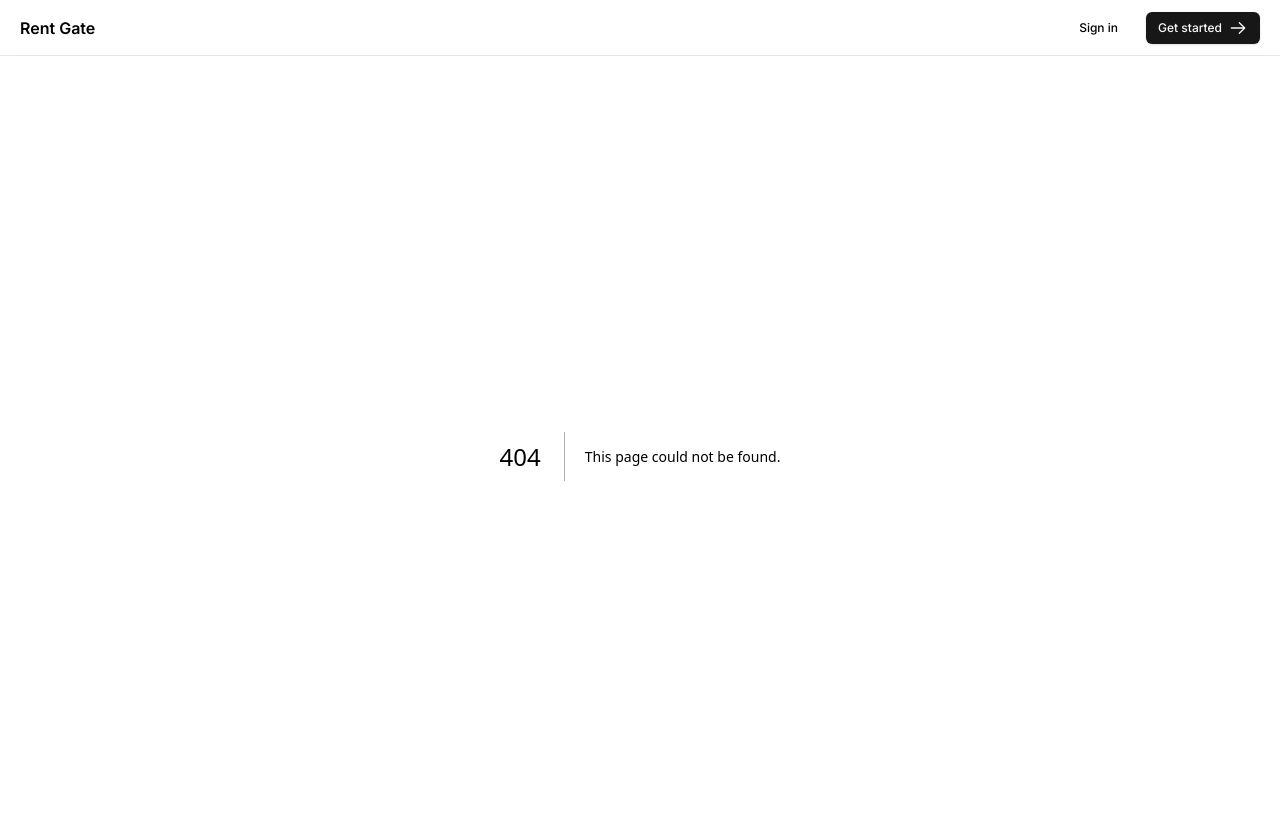
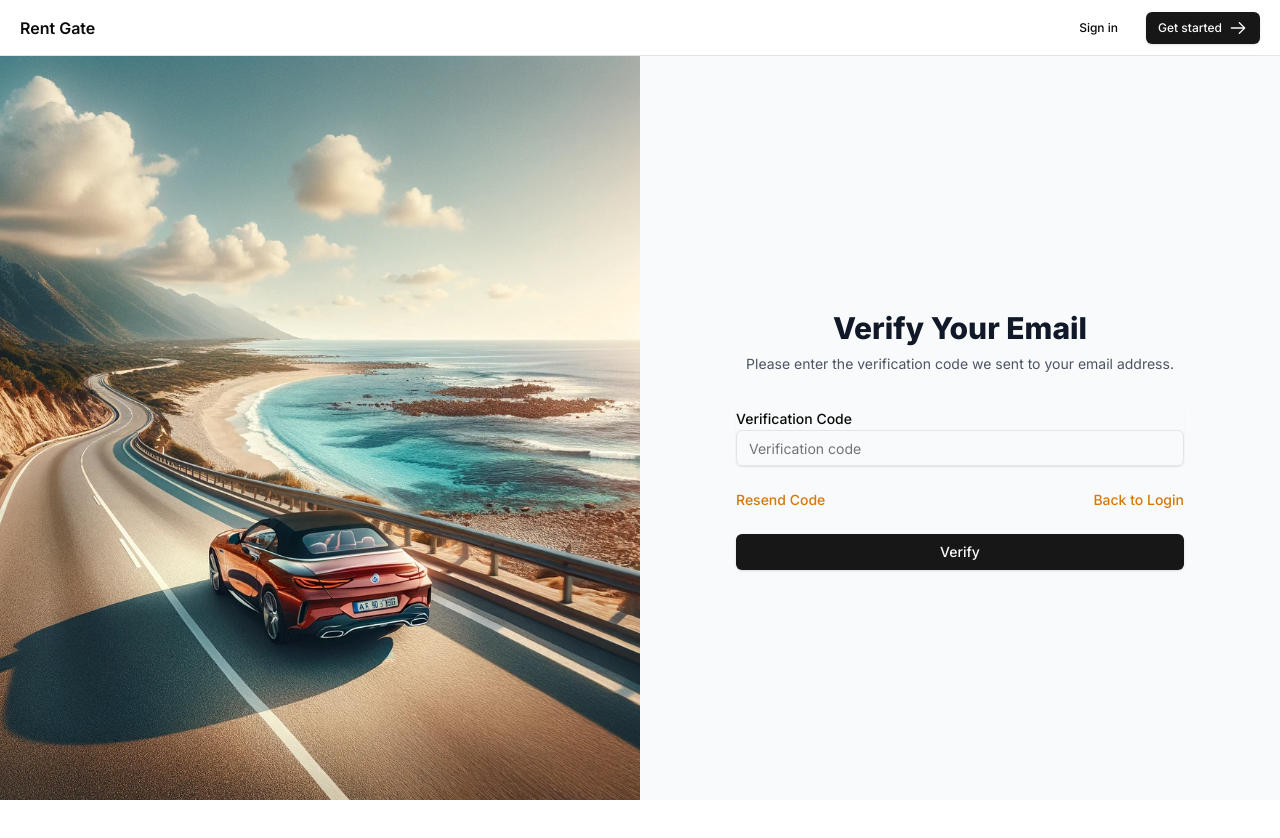
Before and after one commit to khusanov-m/rent-gate-client, a Next.js app: page /auth/verify in a window 1280 px wide. Before the commit this address had no page. Shown: the top 838 px of the page. After the commit the page ends 800 px from the top, so only its background shows below. Built offline with nearby package versions, Linux system fonts and the light colour scheme.

Commit message:
feat: verification pages, clear test req

```diff
--- a/app/auth/(operation)/layout.tsx
+++ b/app/auth/(operation)/layout.tsx
@@ -1,5 +1,4 @@
 import Image from "next/image";
-import { Suspense } from "react";
 
 export default function AuthLayout({
   children,
@@ -11,7 +10,6 @@ export default function AuthLayout({
     <>
       <div className="w-full lg:grid lg:min-h-[600px] lg:grid-cols-2 xl:min-h-[calc(100svh-56px)]">
         <div className="hidden bg-gray-100 lg:block dark:bg-gray-800">
-          <Suspense fallback={<>LOADING</>}>
           <Image
             alt="A scenic view of a car driving on a coastal road. The road is winding, hugging the contours of a sandy beach on one side, with the clear, blue ocean visible on the other. The sky is clear with a few fluffy clouds, and the sun is shining brightly, reflecting off the water. The car is a modern, sleek convertible, in a striking red color, adding a vibrant contrast to the natural blues and greens of the seascape. The scene conveys a sense of leisurely travel and the beauty of a coastal journey."
             className="h-full w-full object-cover"
@@ -24,7 +22,6 @@ export default function AuthLayout({
             width="1920"
             priority
           />
-          </Suspense>
         </div>
 
         {children}
--- /dev/null
+++ b/app/auth/(operation)/verify/page.tsx
@@ -0,0 +1,80 @@
+"use client";
+
+import { Button } from "@/components/ui/button";
+import { Input } from "@/components/ui/input";
+import { Label } from "@/components/ui/label";
+import Link from "next/link";
+import * as React from "react";
+import { toast } from "sonner";
+
+export default function Verify() {
+  const [code, setCode] = React.useState<string>("");
+
+  const onToast = () => {
+    console.log("code", code);
+
+    toast("Verification on progress", {
+      description: "Sunday, December 03, 2023 at 9:00 AM",
+      action: {
+        label: "OK",
+        onClick: () => console.log("OK"),
+      },
+    });
+  };
+
+  return (
+    <>
+      <div className="flex flex-col items-center justify-center px-4 py-12 bg-gray-50 sm:px-6 lg:px-8 dark:bg-gray-900">
+        <div className="max-w-md w-full space-y-8">
+          <div>
+            <h2 className="mt-6 text-center text-3xl font-extrabold text-gray-900 dark:text-gray-100">
+              Verify Your Email
+            </h2>
+            <p className="mt-2 text-center text-sm text-gray-600 dark:text-gray-400">
+              Please enter the verification code we sent to your email address.
+            </p>
+          </div>
+          <div className="mt-8 space-y-6">
+            <div className="rounded-md shadow-sm -space-y-px">
+              <div>
+                <Label htmlFor="verification-code">Verification Code</Label>
+                <Input
+                  id="verification-code"
+                  name="verification-code"
+                  placeholder="Verification code"
+                  required
+                  type="text"
+                  value={code}
+                  onChange={(e) => setCode(e.target.value)}
+                />
+              </div>
+            </div>
+            <div className="flex items-center justify-between">
+              <div className="text-sm">
+                <Link
+                  className="font-medium text-amber-600 hover:text-amber-500"
+                  href="#"
+                >
+                  Resend Code
+                </Link>
+              </div>
+              <div className="text-sm">
+                <Link
+                  className="font-medium text-amber-600 hover:text-amber-500"
+                  href="login"
+                >
+                  Back to Login
+                </Link>
+              </div>
+            </div>
+            <div>
+              <Button className="w-full" onClick={onToast}>
+                Verify
+              </Button>
+            </div>
+          </div>
+        </div>
+      </div>
+    </>
+  );
+}
--- a/app/layout.tsx
+++ b/app/layout.tsx
@@ -3,8 +3,8 @@ import Providers from "@/components/Providers";
 import { Toaster } from "@/components/ui/toaster";
 import { cn, makeMetaData } from "@/lib/utils";
 import { Inter } from "next/font/google";
+import { Toaster as SoonerToaster } from "sonner";
 import "./globals.css";
-
 const inter = Inter({ subsets: ["latin"] });
 
 export const metadata = makeMetaData();
@@ -23,6 +23,7 @@ export default function RootLayout({
           <Toaster />
           <Navbar />
           {children}
+          <SoonerToaster />
         </body>
       </Providers>
     </html>
--- a/app/page.tsx
+++ b/app/page.tsx
@@ -1,6 +1,3 @@
-"use client";
-// REMOVE USE CLIENT
-
 import Footer from "@/components/Footer";
 import OurCustomers from "@/components/info/OurCustomers";
 import PerformanceSecurity from "@/components/info/PerformanceSecurity";
@@ -8,38 +5,11 @@ import SignUpCTA from "@/components/info/SignUpCTA";
 import WhyWe from "@/components/info/WhyWe";
 import HomeHeader from "@/components/root/HomeHeader";
 import HomeServices from "@/components/root/HomeServices";
-import { useQuery } from "@tanstack/react-query";
-
-{
-  /* REMOVE FROM */
-}
-async function getPing() {
-  const d = await fetch("http://144.91.121.27:8000/api/v1/ping", {
-    method: "GET",
-  });
-  return await d.json();
-}
-{
-  /* REMOVE TO */
-}
 
 export default function Home() {
-  const { data, error, isLoading } = useQuery({
-    queryKey: ["ping"],
-    queryFn: getPing,
-  });
-
   return (
     <>
       <div className="flex flex-col min-h-screen">
-        {/* REMOVE FROM */}
-        {isLoading && <p>LOADING</p>}
-        {data && !isLoading && (
-          <p>
-            {data.status} {data.message}
-          </p>
-        )}
-        {/* REMOVE TO */}
         <HomeHeader />
         <HomeServices className="pt-24" />
         <WhyWe />
--- /dev/null
+++ b/components/ui/skeleton.tsx
@@ -0,0 +1,15 @@
+import { cn } from "@/lib/utils"
+
+function Skeleton({
+  className,
+  ...props
+}: React.HTMLAttributes<HTMLDivElement>) {
+  return (
+    <div
+      className={cn("animate-pulse rounded-md bg-primary/10", className)}
+      {...props}
+    />
+  )
+}
+
+export { Skeleton }
--- /dev/null
+++ b/components/ui/sonner.tsx
@@ -0,0 +1,31 @@
+"use client"
+
+import { useTheme } from "next-themes"
+import { Toaster as Sonner } from "sonner"
+
+type ToasterProps = React.ComponentProps<typeof Sonner>
+
+const Toaster = ({ ...props }: ToasterProps) => {
+  const { theme = "system" } = useTheme()
+
+  return (
+    <Sonner
+      theme={theme as ToasterProps["theme"]}
+      className="toaster group"
+      toastOptions={{
+        classNames: {
+          toast:
+            "group toast group-[.toaster]:bg-background group-[.toaster]:text-foreground group-[.toaster]:border-border group-[.toaster]:shadow-lg",
+          description: "group-[.toast]:text-muted-foreground",
+          actionButton:
+            "group-[.toast]:bg-primary group-[.toast]:text-primary-foreground",
+          cancelButton:
+            "group-[.toast]:bg-muted group-[.toast]:text-muted-foreground",
+        },
+      }}
+      {...props}
+    />
+  )
+}
+
+export { Toaster }
--- a/package.json
+++ b/package.json
@@ -33,10 +33,12 @@
     "embla-carousel-react": "8.0.0-rc19",
     "lucide-react": "^0.309.0",
     "next": "14.0.4",
+    "next-themes": "^0.2.1",
     "react": "^18",
     "react-day-picker": "^8.10.0",
     "react-dom": "^18",
     "react-hook-form": "^7.49.3",
+    "sonner": "^1.3.1",
     "tailwind-merge": "^2.2.0",
     "tailwindcss-animate": "^1.0.7",
     "zod": "^3.22.4"
```
Also changed, not shown: lib/axios.ts (added, +43 -0 lines), 1 other file (tests, documents, lock files or other folders). Lines whose indentation alone changed are shown as unchanged.
